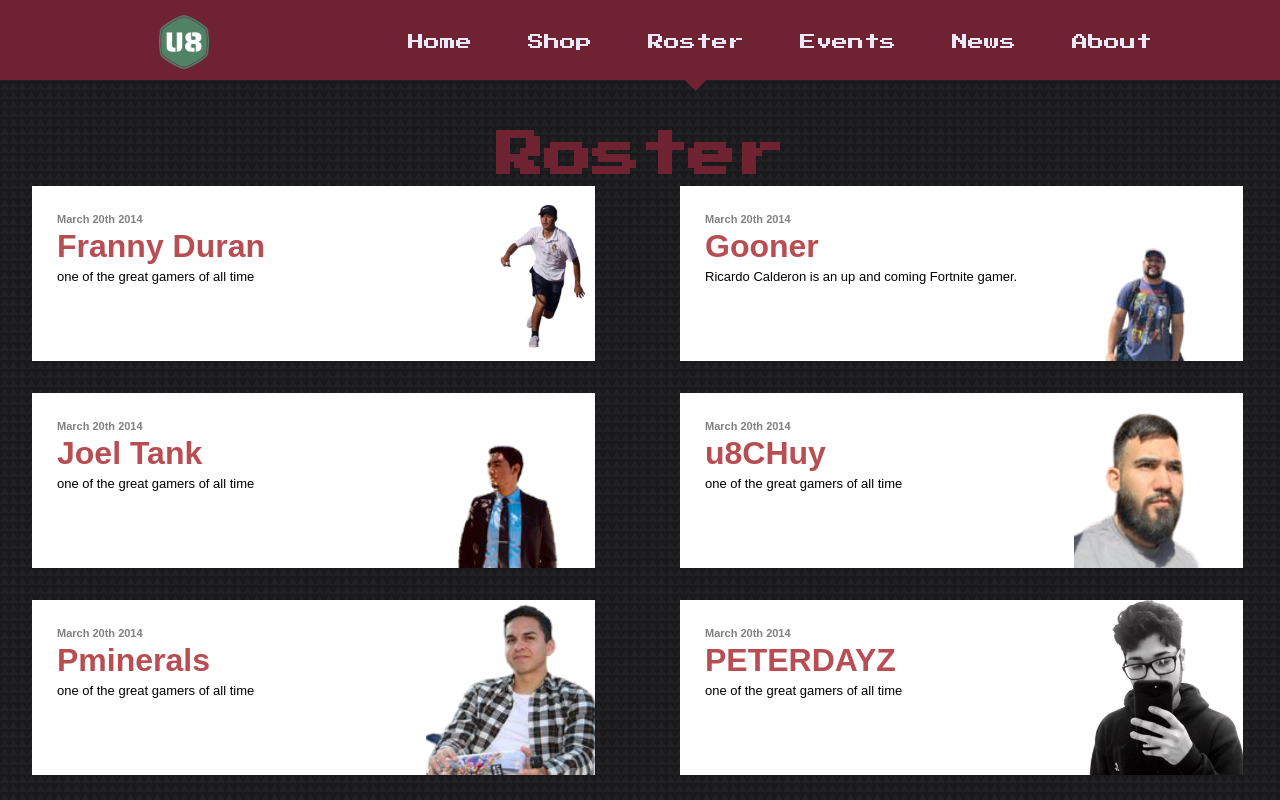
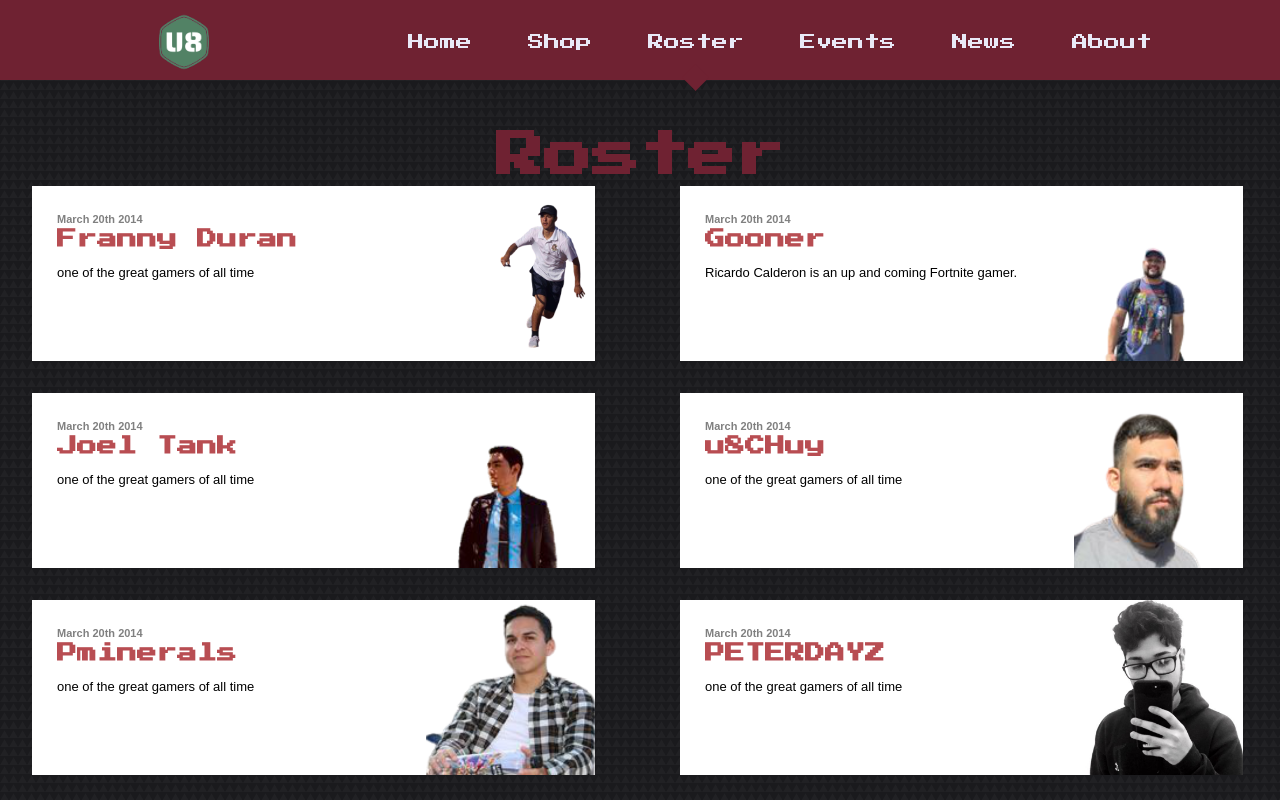
Before and after one commit to ChrisCarteno/u8gamers, a React (Create React App) app: page /roster in a window 1280 px wide. Shown: the top 800 px of the page. Built offline with nearby package versions, Linux system fonts and the light colour scheme.

Commit message:
adding styles

```diff
--- a/src/pages/roster/roster.css
+++ b/src/pages/roster/roster.css
@@ -1,5 +1,5 @@
+@import url('https://fonts.googleapis.com/css2?family=Quantico:ital,wght@0,400;0,700;1,400;1,700&display=swap');
 @import url('https://fonts.googleapis.com/css2?family=Press+Start+2P&display=swap');
-@import url('https://fonts.googleapis.com/css2?family=Quantico:ital,wght@0,400;0,700;1,400;1,700&display=swap');
 
 .card {
   width:280px;
@@ -45,6 +45,13 @@
   min-height: 175px;
   background-color:#fff;
   width: 100%;
+}
+
+.card-body h2 {
+  font-size: 20px;
+  font-weight: 600;
+  margin-bottom: 10px;
+  font-family: 'press start 2p', cursive;
 }
 
 .date {
```
